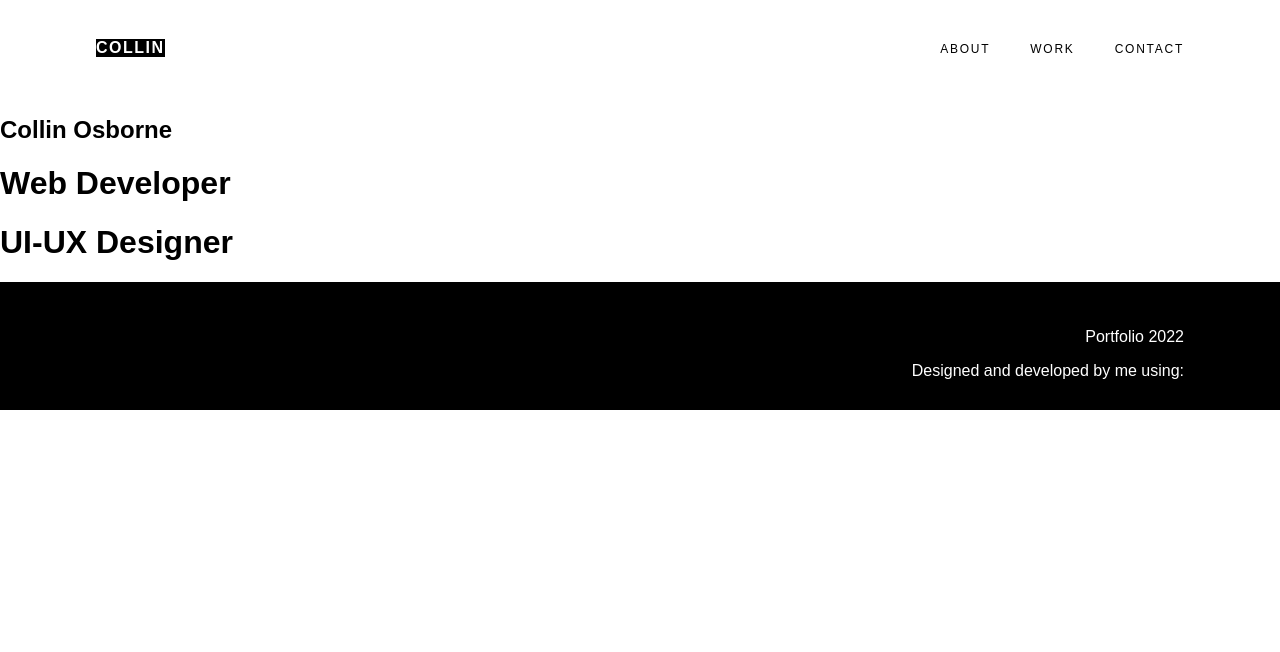
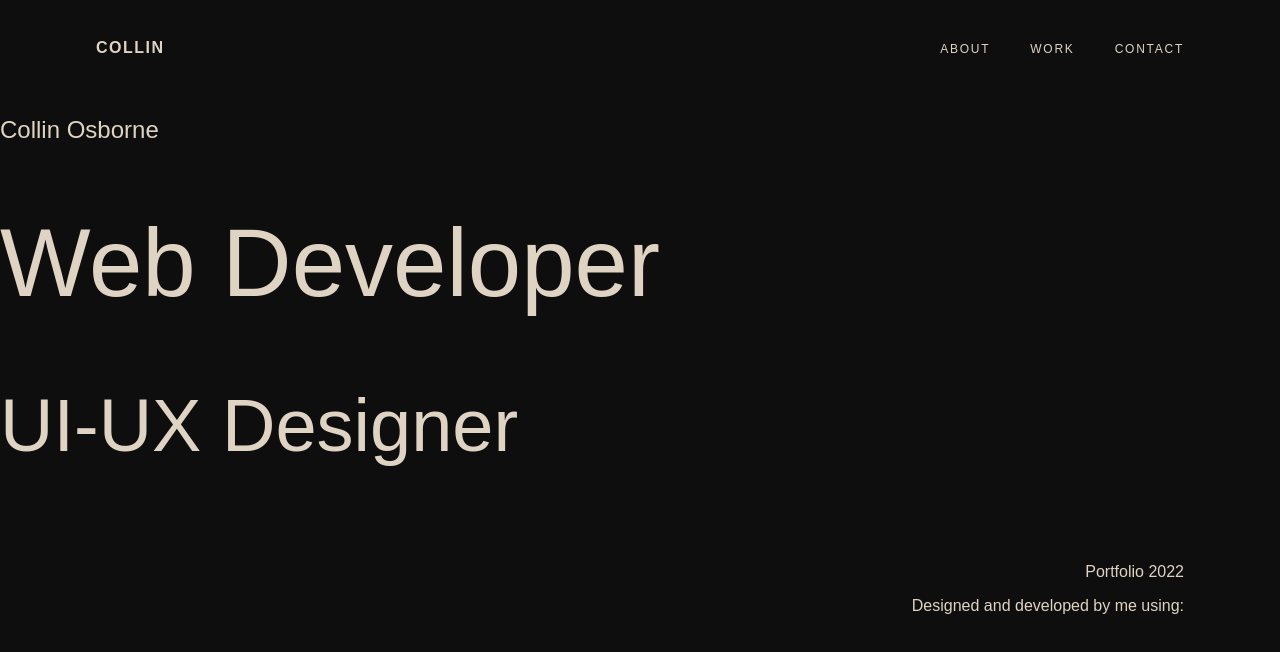
Before and after one commit to s3vrus/portfolio, a Gatsby site: page / in a window 1280 px wide. Built offline with nearby package versions, Linux system fonts and the light colour scheme; Gatsby itself is replaced by a stand-in of ours.

Commit message:
color scheme & index classes

```diff
--- a/src/pages/index.js
+++ b/src/pages/index.js
@@ -4,9 +4,9 @@ import Layout from '../components/Layout'
 
 const IndexPage = () => (
   <Layout>
-    <h2>Collin Osborne</h2>
-    <h1>Web Developer</h1>
-    <h1>UI-UX Designer</h1>
+    <h2 className="index-name">Collin Osborne</h2>
+    <h1 className="index-large-heading">Web Developer</h1>
+    <h1 className="index-medium-heading">UI-UX Designer</h1>
   </Layout>
 )
 
--- a/src/styles/styles.scss
+++ b/src/styles/styles.scss
@@ -3,13 +3,26 @@ $font: "proxima-nova", sans-serif;
 //Colors
 $white: #fff;
 $black: #000;
+$beige: #DFD3C3;
+$dark: #0F0E0E;
+
+// ---------------
+// GLOBALS
+// ---------------
 
 body {
   font-family: $font;
   font-size: 16px;
-    background-color: $white;
+  background-color: $dark;
   margin: 0px;
 }
+
+.wrapper {
+  margin: 0 auto;
+  max-width: 1280px;
+  width: 90%;
+}
+
 
 // ---------------
 // NAVBAR & HEADER
@@ -33,7 +46,7 @@ body {
     font-weight: 700;
     text-decoration: none;
     letter-spacing: 1.5px;
-    color: $black;
+    color: $beige;
   }
   .nav-link {
     margin: 0 20px;
@@ -41,14 +54,13 @@ body {
     letter-spacing: 1.75px;
     text-transform: uppercase;
     font-size: 0.75rem;
-    color:  $black;
+    color:  $beige;
     &:last-child {
         margin-right: 0px;
     }
   }
   .active-link {
-    color: $white;
-    background-color: $black;
+    color: $beige;
   }
 
 // ---------------
@@ -61,8 +73,8 @@ body {
     align-items: center;
     justify-content: center;
     flex-direction: column;
-    background: $black;
-    color: $white;
+    background: $dark;
+    color: $beige;
   }
   .page-footer h5 {
     margin-bottom: 0;
@@ -83,4 +95,29 @@ body {
 }
 .error-page h1 {
   font-size: 9rem;
+  color: $beige;
 }
+
+
+// ---------------
+// INDEX PAGE
+// ---------------
+
+.index-name {
+  font-family: $font;
+  font-size: 24px;
+  font-weight: 100;
+  color: $beige;
+}
+.index-large-heading {
+  font-family: $font;
+  font-size: 96px;
+  font-weight: 400;
+  color: $beige;
+}
+.index-medium-heading {
+  font-family: $font;
+  font-size: 74px;
+  font-weight: 400;
+  color: $beige;
+}
```
Also changed, not shown: 1 other file. Lines whose indentation alone changed are shown as unchanged.
